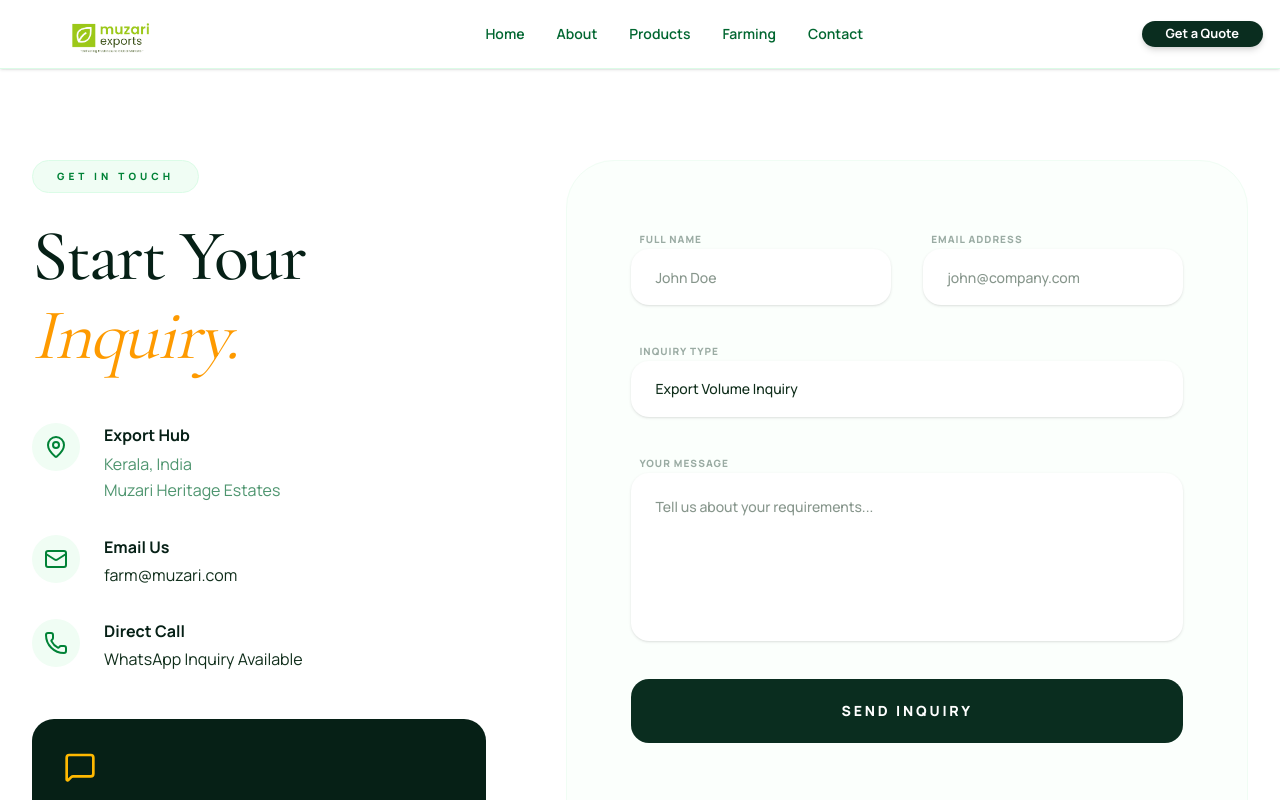
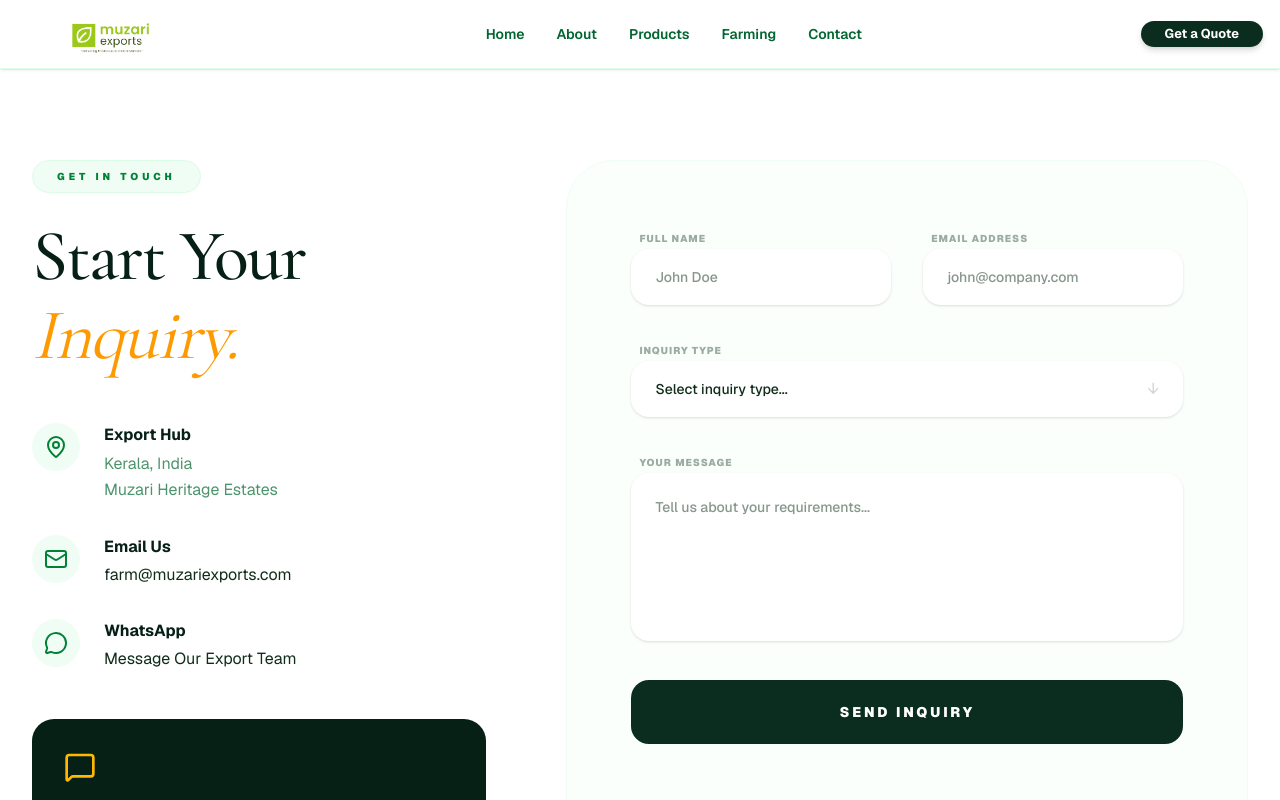
Before and after one commit to wusla-org/muzari-website, a Next.js app: page /contact in a window 1280 px wide. Shown: the top 800 px of the page. Built offline with nearby package versions, Linux system fonts and the light colour scheme.

Commit message:
some bug fixes are maded we needed to make it better into a great thing so that's it.

```diff
--- a/app/contact/page.tsx
+++ b/app/contact/page.tsx
@@ -4,10 +4,24 @@ import { Badge } from "@/components/ui/badge";
 import SiteHeader from "@/components/SiteHeader";
 import SiteFooter from "@/components/SiteFooter";
 import { getWhatsAppHref } from "@/lib/site-data";
-import { Mail, MapPin, Phone, MessageSquare } from "lucide-react";
+import { Mail, MapPin, Phone, MessageSquare, MessageCircle } from "lucide-react";
+import { useState } from "react";
 
 export default function ContactPage() {
   const whatsappHref = getWhatsAppHref();
+  const [isSubmitting, setIsSubmitting] = useState(false);
+  const [isSubmitted, setIsSubmitted] = useState(false);
+
+  const handleSubmit = async (e: React.FormEvent<HTMLFormElement>) => {
+    e.preventDefault();
+    setIsSubmitting(true);
+
+    // Simulate API call
+    await new Promise(resolve => setTimeout(resolve, 1500));
+
+    setIsSubmitting(false);
+    setIsSubmitted(true);
+  };
 
   return (
     <main className="min-h-screen bg-white">
@@ -48,20 +62,20 @@ export default function ContactPage() {
                   </div>
                   <div>
                     <h4 className="font-bold text-green-950 mb-1">Email Us</h4>
-                    <a href="mailto:farm@muzari.com" className="text-green-800/70 transition-colors hover:text-amber-600">
-                      farm@muzari.com
+                    <a href="mailto:farm@muzariexports.com" className="text-green-800/70 transition-colors hover:text-amber-600">
+                      farm@muzariexports.com
                     </a>
                   </div>
                 </div>
 
                 <div className="flex items-start gap-6">
                   <div className="flex h-12 w-12 items-center justify-center rounded-full bg-green-50 text-green-700">
-                    <Phone className="h-6 w-6" />
+                    <MessageCircle className="h-6 w-6" />
                   </div>
                   <div>
-                    <h4 className="font-bold text-green-950 mb-1">Direct Call</h4>
+                    <h4 className="font-bold text-green-950 mb-1">WhatsApp</h4>
                     <a href={whatsappHref} className="text-green-800/70 transition-colors hover:text-amber-600">
-                      WhatsApp Inquiry Available
+                      Message Our Export Team
                     </a>
                   </div>
                 </div>
@@ -84,20 +98,43 @@ export default function ContactPage() {
 
             {/* Right: Form */}
             <div className="rounded-[3rem] border border-green-50 bg-green-50/30 p-8 md:p-16">
-              <form className="grid gap-8">
+              {isSubmitted ? (
+                <div className="flex flex-col items-center justify-center text-center py-20 animate-in fade-in zoom-in duration-500">
+                  <div className="h-20 w-20 bg-green-900 rounded-full flex items-center justify-center mb-6">
+                    <MessageSquare className="h-10 w-10 text-amber-400" />
+                  </div>
+                  <h3 className="text-3xl font-serif text-green-950 mb-4">Inquiry Received</h3>
+                  <p className="text-green-800/60 max-w-sm">
+                    Thank you for reaching out. Our export specialists will review your requirements and get back to you within 24 hours.
+                  </p>
+                  <button
+                    onClick={() => setIsSubmitted(false)}
+                    className="mt-10 text-sm font-black uppercase tracking-widest text-green-900 hover:text-amber-600 transition-colors"
+                  >
+                    Send Another Message
+                  </button>
+                </div>
+              ) : (
+                <form className="grid gap-8" onSubmit={handleSubmit}>
                   <div className="grid gap-8 md:grid-cols-2">
                     <div className="space-y-2">
-                    <label className="text-[10px] font-black uppercase tracking-widest text-green-900/40 px-2">Full Name</label>
+                      <label htmlFor="fullName" className="text-[10px] font-black uppercase tracking-widest text-green-900/40 px-2 cursor-pointer">Full Name</label>
                       <input
+                        id="fullName"
+                        name="fullName"
                         type="text"
+                        required
                         placeholder="John Doe"
                         className="w-full h-14 rounded-2xl border-none bg-white px-6 text-sm font-medium shadow-sm transition-all focus:ring-2 focus:ring-amber-400"
                       />
                     </div>
                     <div className="space-y-2">
-                    <label className="text-[10px] font-black uppercase tracking-widest text-green-900/40 px-2">Email Address</label>
+                      <label htmlFor="email" className="text-[10px] font-black uppercase tracking-widest text-green-900/40 px-2 cursor-pointer">Email Address</label>
                       <input
+                        id="email"
+                        name="email"
                         type="email"
+                        required
                         placeholder="john@company.com"
                         className="w-full h-14 rounded-2xl border-none bg-white px-6 text-sm font-medium shadow-sm transition-all focus:ring-2 focus:ring-amber-400"
                       />
@@ -105,18 +142,32 @@ export default function ContactPage() {
                   </div>
 
                   <div className="space-y-2">
-                  <label className="text-[10px] font-black uppercase tracking-widest text-green-900/40 px-2">Inquiry Type</label>
-                  <select className="w-full h-14 rounded-2xl border-none bg-white px-6 text-sm font-medium shadow-sm transition-all focus:ring-2 focus:ring-amber-400 appearance-none">
-                    <option>Export Volume Inquiry</option>
-                    <option>Partnership Opportunity</option>
-                    <option>General Question</option>
+                    <label htmlFor="inquiryType" className="text-[10px] font-black uppercase tracking-widest text-green-900/40 px-2 cursor-pointer">Inquiry Type</label>
+                    <div className="relative">
+                      <select
+                        id="inquiryType"
+                        name="inquiryType"
+                        required
+                        className="w-full h-14 rounded-2xl border-none bg-white px-6 text-sm font-medium shadow-sm transition-all focus:ring-2 focus:ring-amber-400 appearance-none"
+                      >
+                        <option value="">Select inquiry type...</option>
+                        <option value="export">Export Volume Inquiry</option>
+                        <option value="partnership">Partnership Opportunity</option>
+                        <option value="general">General Question</option>
                       </select>
+                      <div className="pointer-events-none absolute right-6 top-1/2 -translate-y-1/2 text-green-900/20">
+                        ↓
+                      </div>
+                    </div>
                   </div>
 
                   <div className="space-y-2">
-                  <label className="text-[10px] font-black uppercase tracking-widest text-green-900/40 px-2">Your Message</label>
+                    <label htmlFor="message" className="text-[10px] font-black uppercase tracking-widest text-green-900/40 px-2 cursor-pointer">Your Message</label>
                     <textarea
+                      id="message"
+                      name="message"
                       rows={6}
+                      required
                       placeholder="Tell us about your requirements..."
                       className="w-full rounded-2xl border-none bg-white p-6 text-sm font-medium shadow-sm transition-all focus:ring-2 focus:ring-amber-400 resize-none"
                     />
@@ -124,11 +175,13 @@ export default function ContactPage() {
 
                   <button
                     type="submit"
-                  className="h-16 w-full rounded-2xl bg-green-900 text-sm font-black uppercase tracking-[0.2em] text-white transition-all hover:bg-green-800 hover:shadow-xl active:scale-[0.98]"
+                    disabled={isSubmitting}
+                    className="h-16 w-full rounded-2xl bg-green-900 text-sm font-black uppercase tracking-[0.2em] text-white transition-all hover:bg-green-800 hover:shadow-xl active:scale-[0.98] disabled:opacity-50 disabled:cursor-not-allowed"
                   >
-                  Send Inquiry
+                    {isSubmitting ? "Sending..." : "Send Inquiry"}
                   </button>
                 </form>
+              )}
             </div>
           </div>
         </div>
--- a/app/globals.css
+++ b/app/globals.css
@@ -64,7 +64,6 @@ html {
 body {
   margin: 0;
   min-height: 100vh;
-  font-family: var(--font-manrope), Arial, Helvetica, sans-serif;
   -webkit-font-smoothing: antialiased;
   -moz-osx-font-smoothing: grayscale;
   background-color: #ffffff;
--- a/app/layout.tsx
+++ b/app/layout.tsx
@@ -32,7 +32,7 @@ export const metadata: Metadata = {
   metadataBase: new URL('https://www.muzariexports.com'),
   title: "Muzari Farms | Premium Agricultural Produce Exporter from India",
   description:
-    "Muzari Exports is a premium fresh produce exporter from India, supplying farm-direct Cavendish bananas, tapioca roots, and fresh vegetables to global buyers. CIF/FOB pricing available.",
+    "Muzari Farms is a premium fresh produce exporter from India, supplying farm-direct Cavendish bananas, tapioca roots, and fresh vegetables to global buyers. CIF/FOB pricing available.",
   keywords: ["fresh produce exporter India", "farm direct exporter", "Cavendish bananas exporter", "raw tapioca roots supplier", "fresh vegetables export India", "agricultural supply chain", "global fresh produce trade"],
   alternates: {
     canonical: '/',
@@ -41,7 +41,7 @@ export const metadata: Metadata = {
     title: "Muzari Farms | Premium Agricultural Produce Exporter",
     description: "Farm-direct Cavendish bananas, tapioca, and fresh vegetables from India to global ports.",
     url: 'https://www.muzariexports.com',
-    siteName: 'Muzari Exports',
+    siteName: 'Muzari Farms',
     images: [
       {
         url: '/hero_background.png',
@@ -80,7 +80,7 @@ export default function RootLayout({
   const jsonLd = {
     '@context': 'https://schema.org',
     '@type': 'Organization',
-    name: 'Muzari Exports',
+    name: 'Muzari Farms',
     url: 'https://www.muzariexports.com',
     logo: 'https://www.muzariexports.com/logo/logo-dark.png',
     description: 'Premium fresh produce exporter from India supplying farm-direct Cavendish bananas, tapioca, and fresh vegetables to global buyers.',
@@ -124,7 +124,9 @@ export default function RootLayout({
       <head>
         <script
           type="application/ld+json"
-          dangerouslySetInnerHTML={{ __html: JSON.stringify(jsonLd) }}
+          dangerouslySetInnerHTML={{
+            __html: JSON.stringify(jsonLd).replace(/</g, '\\u003c')
+          }}
         />
       </head>
       <body className={`${manrope.variable} ${cormorant.variable} ${fraunces.variable} ${bricolage.variable} antialiased`}>
--- a/app/page.tsx
+++ b/app/page.tsx
@@ -316,7 +316,7 @@ export default function Home() {
                 Message via WhatsApp
               </Link>
               <Link
-                href="mailto:farm@muzari.com"
+                href="mailto:farm@muzariexports.com"
                 className={cn(
                   buttonVariants({ variant: "outline", size: "lg" }),
                   "h-14 rounded-full border-2 border-green-200 px-10 text-base font-bold text-green-800 transition-all hover:border-green-400 hover:bg-green-50"
--- a/components/ProductGrid.tsx
+++ b/components/ProductGrid.tsx
@@ -18,31 +18,32 @@ export default function ProductGrid({
       {products.map((product) => (
         <div
           key={product.name}
-          className="group relative"
+          className="group relative focus:outline-none"
+          tabIndex={0}
         >
           {/* Main Image Container */}
-          <div className="relative aspect-[4/5] overflow-hidden rounded-[2.5rem] bg-green-50/50 transition-all duration-1000 group-hover:shadow-2xl group-hover:shadow-green-950/20">
+          <div className="relative aspect-[4/5] overflow-hidden rounded-[2.5rem] bg-green-50/50 transition-all duration-1000 group-hover:shadow-2xl group-hover:shadow-green-950/20 group-focus-within:shadow-2xl group-focus-within:shadow-green-950/20">
             <Image
               src={product.image}
               alt={product.imageAlt}
               fill
               sizes="(max-width: 768px) 100vw, (max-width: 1200px) 50vw, 33vw"
-              className="object-cover transition-transform duration-1000 group-hover:scale-110"
+              className="object-cover transition-transform duration-1000 group-hover:scale-110 group-focus-within:scale-110"
             />
             {/* Subtle Gradient Overlay */}
-            <div className="absolute inset-0 bg-gradient-to-t from-green-950/40 via-transparent to-transparent opacity-0 transition-opacity duration-700 group-hover:opacity-100" />
+            <div className="absolute inset-0 bg-gradient-to-t from-green-950/40 via-transparent to-transparent opacity-0 transition-opacity duration-700 group-hover:opacity-100 group-focus-within:opacity-100" />
           </div>
 
           {/* Overlapping Content Card */}
-          <div className="relative z-10 -mt-24 mx-6 rounded-[2rem] bg-white p-8 shadow-xl shadow-green-950/5 ring-1 ring-green-50 transition-all duration-700 group-hover:-translate-y-4 group-hover:shadow-2xl group-hover:shadow-green-950/10">
+          <div className="relative z-10 -mt-24 mx-6 rounded-[2rem] bg-white p-8 shadow-xl shadow-green-950/5 ring-1 ring-green-50 transition-all duration-700 group-hover:-translate-y-4 group-hover:shadow-2xl group-hover:shadow-green-950/10 group-focus-within:-translate-y-4 group-focus-within:shadow-2xl group-focus-within:shadow-green-950/10">
             <div className="flex items-center gap-4 mb-4">
-              <span className="h-px w-8 bg-amber-500/40 transition-all duration-700 group-hover:w-full group-hover:bg-amber-500" />
+              <span className="h-px w-8 bg-amber-500/40 transition-all duration-700 group-hover:w-full group-hover:bg-amber-500 group-focus-within:w-full group-focus-within:bg-amber-500" />
               <p className="whitespace-nowrap text-[10px] font-black uppercase tracking-[0.3em] text-amber-600/80">
                 {product.label}
               </p>
             </div>
 
-            <h3 className="mb-3 font-serif text-3xl font-medium tracking-tight text-green-950 transition-all duration-500 group-hover:text-green-700">
+            <h3 className="mb-3 font-serif text-3xl font-medium tracking-tight text-green-950 transition-all duration-500 group-hover:text-green-700 group-focus-within:text-green-700">
               {product.name}
             </h3>
 
@@ -50,8 +51,8 @@ export default function ProductGrid({
               {product.summary}
             </p>
 
-            {/* Details - Revealed on hover */}
-            <div className="max-h-0 overflow-hidden opacity-0 transition-all duration-700 group-hover:max-h-40 group-hover:opacity-100 group-hover:mt-6 pt-0 group-hover:pt-6 border-t border-green-50">
+            {/* Details - Revealed on hover/focus */}
+            <div className="max-h-0 overflow-hidden opacity-0 transition-all duration-700 group-hover:max-h-40 group-hover:opacity-100 group-hover:mt-6 group-focus-within:max-h-40 group-focus-within:opacity-100 group-focus-within:mt-6 pt-0 group-hover:pt-6 group-focus-within:pt-6 border-t border-green-50">
               <div className="space-y-2.5">
                 {product.details.map((detail) => (
                   <div key={detail} className="flex items-center gap-3 text-[10px] font-black uppercase tracking-wider text-green-900/40">
@@ -65,7 +66,7 @@ export default function ProductGrid({
             {showInquiryLinks ? (
               <div className="mt-6 pt-6 border-t border-green-50">
                 <Link
-                  href="/#contact"
+                  href="/contact"
                   className="inline-flex items-center gap-2 text-[10px] font-black uppercase tracking-[0.2em] text-green-900 transition-all hover:gap-4 hover:text-amber-600"
                 >
                   Export Inquiry
--- a/components/SiteFooter.tsx
+++ b/components/SiteFooter.tsx
@@ -63,7 +63,7 @@ export default function SiteFooter() {
               </li>
               <li className="flex items-center gap-3">
                 <Mail className="h-5 w-5 shrink-0 text-amber-400" />
-                <a href="mailto:farm@muzari.com" className="transition-colors hover:text-amber-400">farm@muzari.com</a>
+                <a href="mailto:farm@muzariexports.com" className="transition-colors hover:text-amber-400">farm@muzariexports.com</a>
               </li>
               <li className="flex items-center gap-3">
                 <Phone className="h-5 w-5 shrink-0 text-amber-400" />
```
Lines whose indentation alone changed are shown as unchanged.
